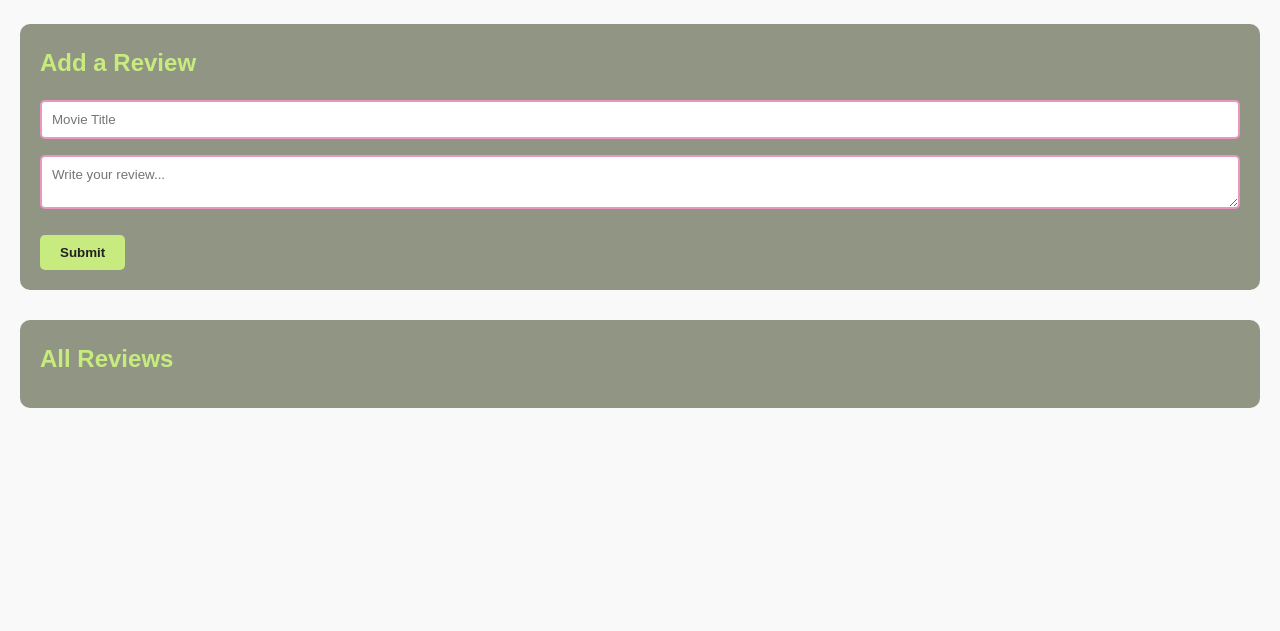
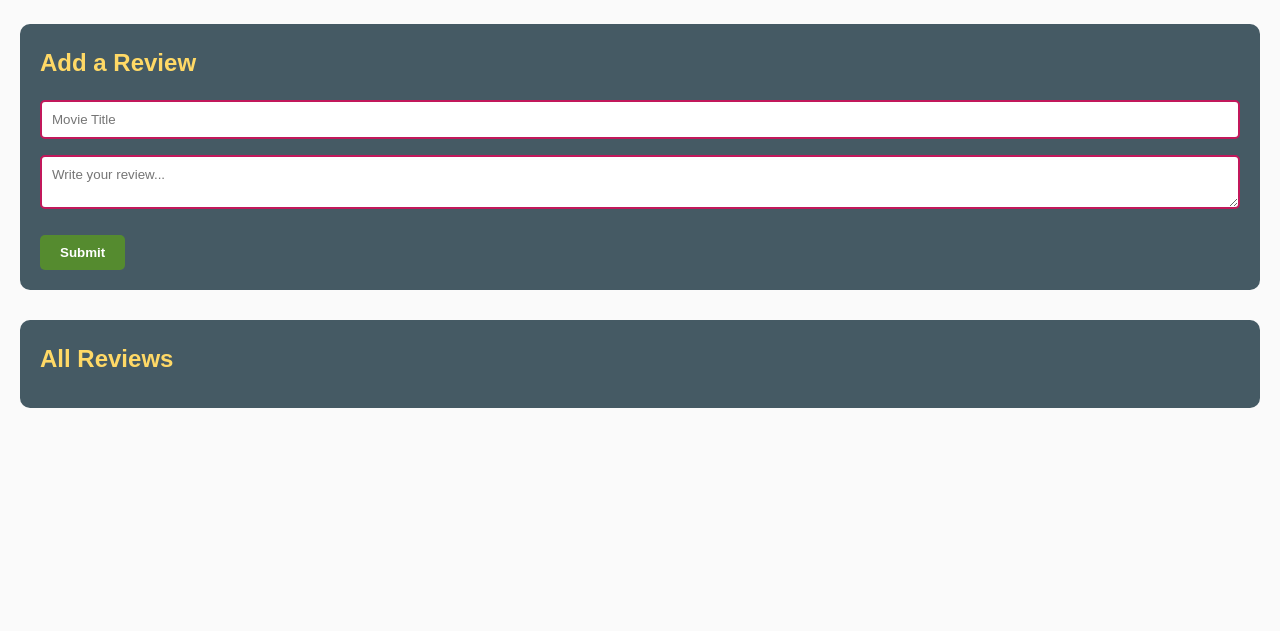
Before and after one commit to whdbsdn0406/whdnsdn0406.github.io, a plain HTML site: page reviews.html in a window 1280 px wide. Shown: the part 169-800 px from the top of the page. Drawn offline with Linux system fonts and the light colour scheme.

Commit message:
Add files via upload

```diff
--- a/style.css
+++ b/style.css
@@ -1,13 +1,13 @@
-/* ---------- COLOR THEME ---------- */
+/* ---------- COLOR THEME (Revised for Contrast) ---------- */
 :root {
-  --color1: #EBDE7F;
-  --color2: #EB96BF;
-  --color3: #C8EB7F;
-  --color4: #CE7FEB;
-  --color5: #909683;
-  --text-dark: #222;
-  --text-light: #fff;
-  --bg-main: #f9f9f9;
+  --color1: #FFD966;    /* Warm Yellow for highlights */
+  --color2: #C2185B;    /* Deep Pink for headings */
+  --color3: #558B2F;    /* Deep Olive Green for subheadings */
+  --color4: #6A1B9A;    /* Deep Purple for links */
+  --color5: #455A64;    /* Muted Dark Blue-Gray for section bg */
+  --text-dark: #1A1A1A; /* Almost Black */
+  --text-light: #FFFFFF;
+  --bg-main: #FAFAFA;
 }
 
 /* ---------- GENERAL RESET ---------- */
@@ -47,19 +47,19 @@ nav a:hover {
 
 /* ---------- PAGE TITLES ---------- */
 h1 {
-  color: var(--color2);
+  color: var(--color2);  /* Deep Pink */
   margin-bottom: 1em;
   text-align: center;
 }
 
 h2 {
-  color: var(--color3);
+  color: var(--color3);  /* Olive Green */
   margin-bottom: 15px;
 }
 
 /* ---------- SECTIONS ---------- */
 section {
-  background-color: var(--color5);
+  background-color: var(--color5); /* Dark Blue-Gray */
   padding: 20px;
   border-radius: 10px;
   margin-bottom: 30px;
@@ -67,7 +67,7 @@ section {
 }
 
 section h2 {
-  color: var(--color3);
+  color: var(--color1); /* Yellow title on dark background */
   margin-bottom: 10px;
 }
 
@@ -112,7 +112,7 @@ dl {
 
 dt {
   font-weight: bold;
-  color: var(--color3);
+  color: var(--color1);
   margin-top: 10px;
 }
 
@@ -135,7 +135,7 @@ form input, form textarea, form select {
 
 form button {
   background-color: var(--color3);
-  color: var(--text-dark);
+  color: var(--text-light);
   border: none;
   padding: 10px 20px;
   margin-top: 10px;
@@ -147,6 +147,7 @@ form button {
 
 form button:hover {
   background-color: var(--color1);
+  color: var(--text-dark);
 }
 
 /* ---------- COLOR PALETTE STYLING ---------- */
@@ -174,12 +175,12 @@ form button:hover {
   justify-content: center;
   font-weight: bold;
   font-size: 14px;
-  color: #fff;
+  color: var(--text-light);
 }
 
 /* ---------- EXTERNAL LINKS ---------- */
 a[href^="http"] {
-  color: var(--color4);
+  color: var(--color4); /* Deep purple for better contrast */
   text-decoration: none;
 }
 
```
